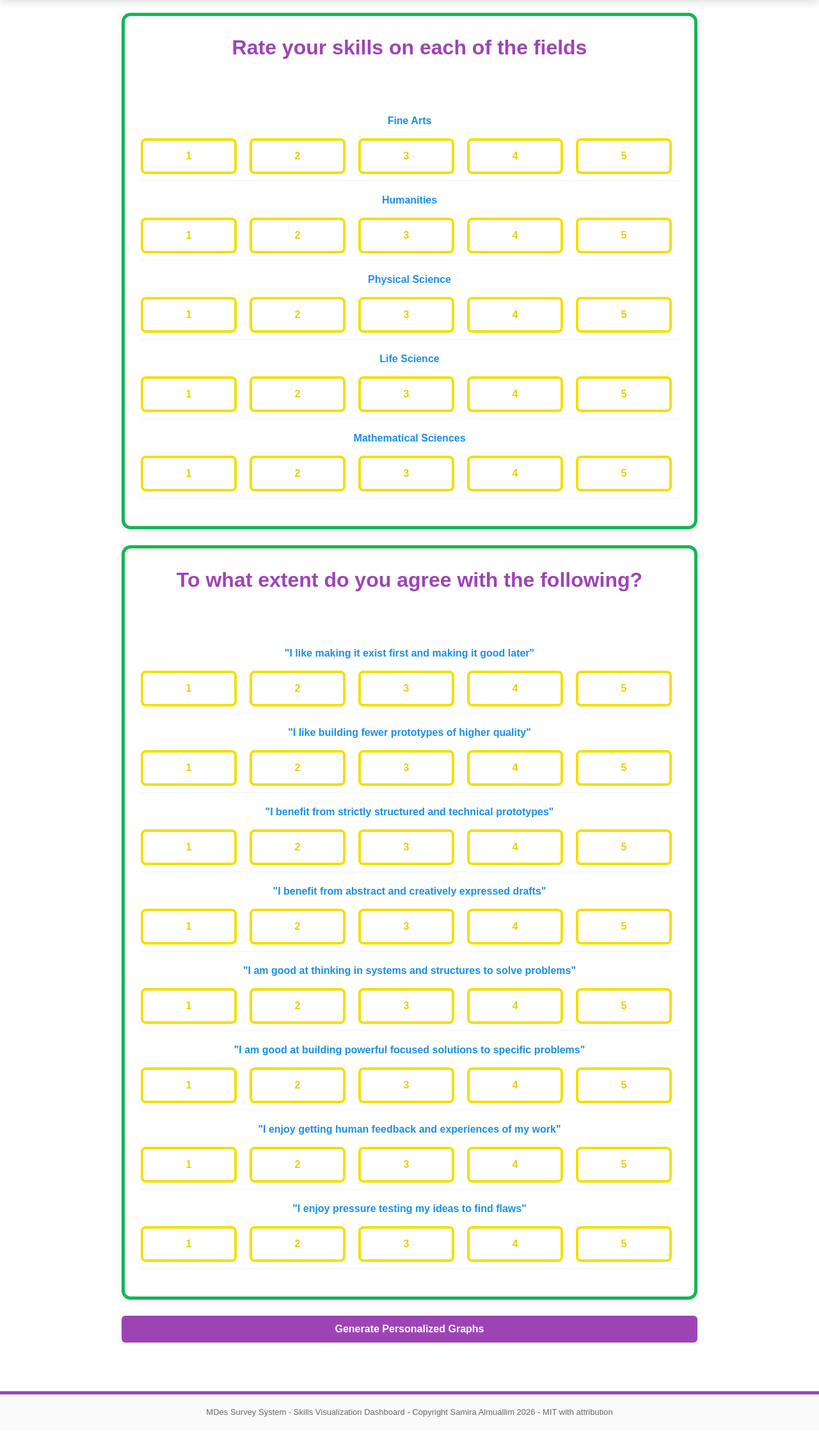
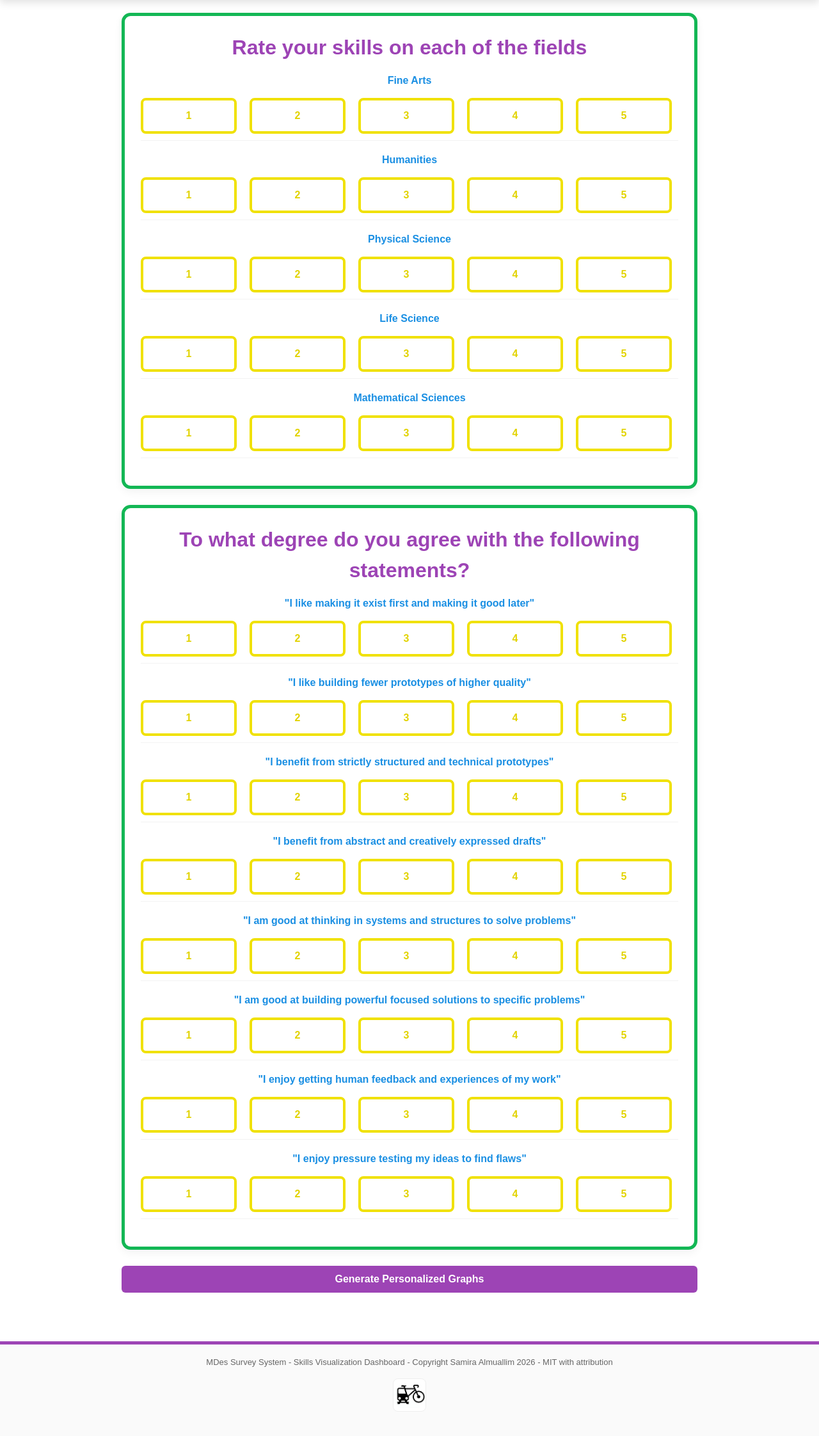
Before and after one commit to almsam/Masters-of-Design, a Flask app: page / in a window 1280 px wide. Shown: the part 120-2364 px from the top of the page at 64% size. Before the commit the page ends 2334 px from the top, so only its background shows below. Run offline with Flask 3, Linux system fonts and the light colour scheme.

Commit message:
final UI cleanuo

```diff
--- a/Survey app/static/styles.css
+++ b/Survey app/static/styles.css
@@ -54,6 +54,7 @@ h1{
     margin-top:0;
     margin-bottom:15px;
     color:#9D44B5;
+    font-weight:900;
 }
 
 h2{
--- a/Survey app/templates/index.html
+++ b/Survey app/templates/index.html
@@ -100,7 +100,7 @@
 
         <!-- Q1 -->
         <div class="card">
-            <h1>Rate your skills on each of the fields</h1><br> </br>
+            <h1>Rate your skills on each of the fields</h1>
 
             <div class="question">
                 <div class="section-title"><p></p>Fine Arts</div>
@@ -151,7 +151,7 @@
 
         <!-- Q2 -->
         <div class="card">
-            <h1>To what extent do you agree with the following?</h1> <br> </br>
+            <h1>To what degree do you agree with the following statements?</h1>
 
             <div class="question">
                 <div class="section-title"><p></p>"I like making it exist first and making it good later"</div>
@@ -236,7 +236,6 @@
     {% if graph_exists %}
 
 <div class="card">
-    <br> </br>
     <h1>Here are your personalized graphs:</h1>
 
     <div class="graph-grid">
@@ -270,6 +269,9 @@
 
 <footer>
     MDes Survey System - Skills Visualization Dashboard - Copyright Samira Almuallim 2026 - MIT with attribution
+    <div>
+    <img src="{{ url_for('static', filename='logo.png') }}" style="width:50px;height:50px;">
+    </div>
 </footer>
 
 </body>
```
Also changed, not shown: Survey app/static/graph.png, Survey app/static/graph3.png, Survey app/static/logo.png (added).
